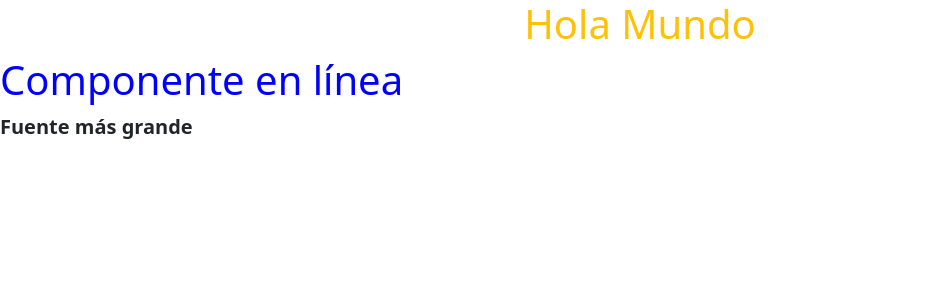
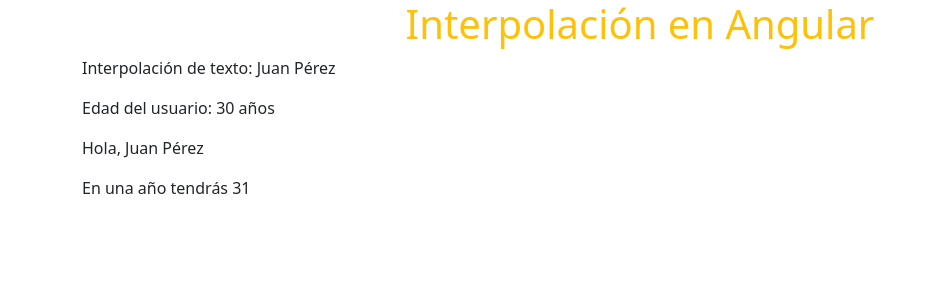
Before and after one commit to MAOIRO17/CursoAngular, an Angular app in the folder AppAngular/: page / in a window 1280 px wide. Shown: the top 300 px of the page, without its empty margins (0-936 px from the left). Built offline with nearby package versions, Linux system fonts and the light colour scheme.

Commit message:
Interpolación en Angular

```diff
--- a/AppAngular/src/app/app.html
+++ b/AppAngular/src/app/app.html
@@ -1,5 +1,4 @@
-<div class="container">
+<!-- <div class="container">
   <h1 class="text-center text-warning">{{ title() }}</h1>
-</div>
-
-<app-componente-en-linea />
+</div> -->
+<app-interpolacion/>
--- a/AppAngular/src/app/app.ts
+++ b/AppAngular/src/app/app.ts
@@ -1,12 +1,13 @@
 import { Component, signal } from '@angular/core';
 import { NuevoComponente } from "./nuevo-componente/nuevo-componente";
 import { ComponenteEnLinea } from "./componente-en-linea/componente-en-linea";
+import { Interpolacion } from "./interpolacion/interpolacion";
 
 @Component({
   selector: 'app-root',
   templateUrl: './app.html',
   styleUrl: './app.css',
-  imports: [NuevoComponente, ComponenteEnLinea]
+  imports: [NuevoComponente, ComponenteEnLinea, Interpolacion]
 })
 export class App {
   title = signal('Hola Mundo');
--- /dev/null
+++ b/AppAngular/src/app/interpolacion/interpolacion.html
@@ -0,0 +1,9 @@
+<section>
+    <div class="container">
+        <h1 class="text-center text-warning">{{ titulo }}</h1>
+        <p>Interpolación de texto: {{ usuario.nombre }} {{ usuario.apellido }}</p>
+        <p>Edad del usuario: {{ usuario.edad }} años</p>
+        <p>{{ saludar() }}</p>
+        <p>En una año tendrás {{usuario.edad+1}}</p>
+    </div>
+</section>
--- /dev/null
+++ b/AppAngular/src/app/interpolacion/interpolacion.ts
@@ -0,0 +1,20 @@
+import { Component } from '@angular/core';
+
+@Component({
+  selector: 'app-interpolacion',
+  imports: [],
+  templateUrl: './interpolacion.html',
+  styleUrl: './interpolacion.css'
+})
+export class Interpolacion {
+  titulo = 'Interpolación en Angular';
+  usuario = {
+    nombre: 'Juan',
+    apellido: 'Pérez',
+    edad: 30
+  };
+  saludar() {
+    return `Hola, ${this.usuario.nombre} ${this.usuario.apellido}`;
+  }
+
+}
```
Also changed, not shown: AppAngular/src/app/interpolacion/interpolacion.css (added).
